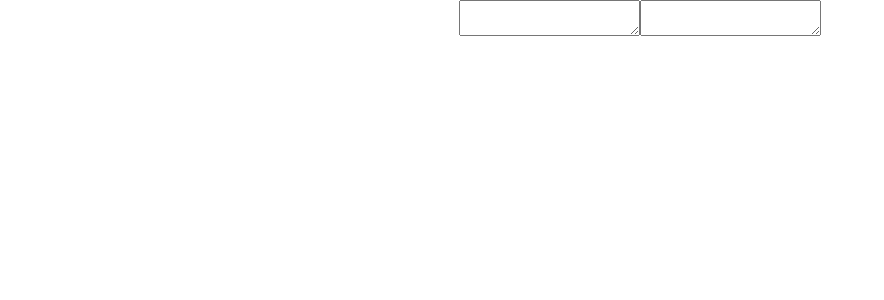
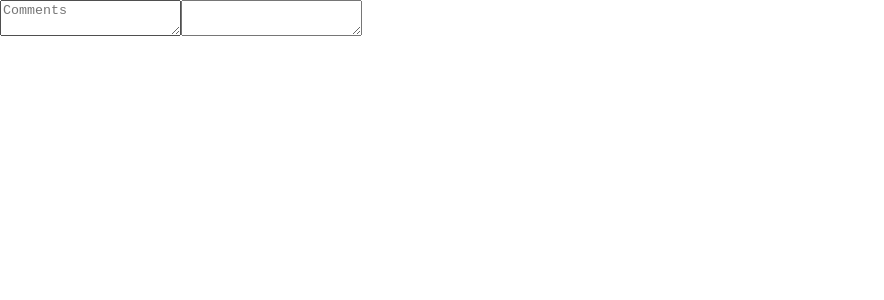
Before and after one commit to will-s-205/markdown-previewer, a React (Create React App) app: page / in a window 1280 px wide. Shown: the top 300 px of the page, without its empty margins (0-884 px from the left). Built offline with nearby package versions, Linux system fonts and the light colour scheme.

Commit message:
add setText in textarea

```diff
--- a/src/App.scss
+++ b/src/App.scss
@@ -1,46 +1,4 @@
 @import url('https://fonts.googleapis.com/css2?family=Inconsolata:wght@400;500;700&family=Inter:wght@400;500&family=Karla:wght@400;500;700&display=swap');
-
-.App {
-  text-align: center;
-}
-
-.App-logo {
-  height: 40vmin;
-  pointer-events: none;
-}
-
-@media (prefers-reduced-motion: no-preference) {
-  .App-logo {
-    animation: App-logo-spin infinite 20s linear;
-  }
-}
-
-.App-header {
-  background-color: #282c34;
-  min-height: 100vh;
-  display: flex;
-  flex-direction: column;
-  align-items: center;
-  justify-content: center;
-  font-size: calc(10px + 2vmin);
-  color: white;
-}
-
-.App-link {
-  color: #61dafb;
-}
-
-@keyframes App-logo-spin {
-  from {
-    transform: rotate(0deg);
-  }
-
-  to {
-    transform: rotate(360deg);
-  }
-}
-
-//////////////////////////////////////////////////////
 
 * {
   margin: 0; // remove unnecessary gaps
--- a/src/components/Editor.tsx
+++ b/src/components/Editor.tsx
@@ -1,11 +1,35 @@
-import React from 'react';
+import React, { useState } from 'react';
 import './Editor.scss';
 
 export default function Editor() {
+  const [text, setText] = useState({
+    text: ""
+  })
+
+  const handleEdit: any = (event: {
+    target: {
+      value: any; name: any;
+    };
+  }) => {
+    setText(prevText => {
+      const {name, value} = event.target
+      console.log({[event.target.name]: event.target.value}) // DEBUG
+      return {
+        ...prevText,
+        [name]: value
+      }
+    })
+  }
+
   return (
     <div>
-<textarea></textarea>
-<textarea></textarea>
+      <textarea
+        value={text.text}
+        placeholder="Comments"
+        onChange={handleEdit}
+        name="text"
+      ></textarea>
+      <textarea></textarea>
     </div>
   );
 }
```
